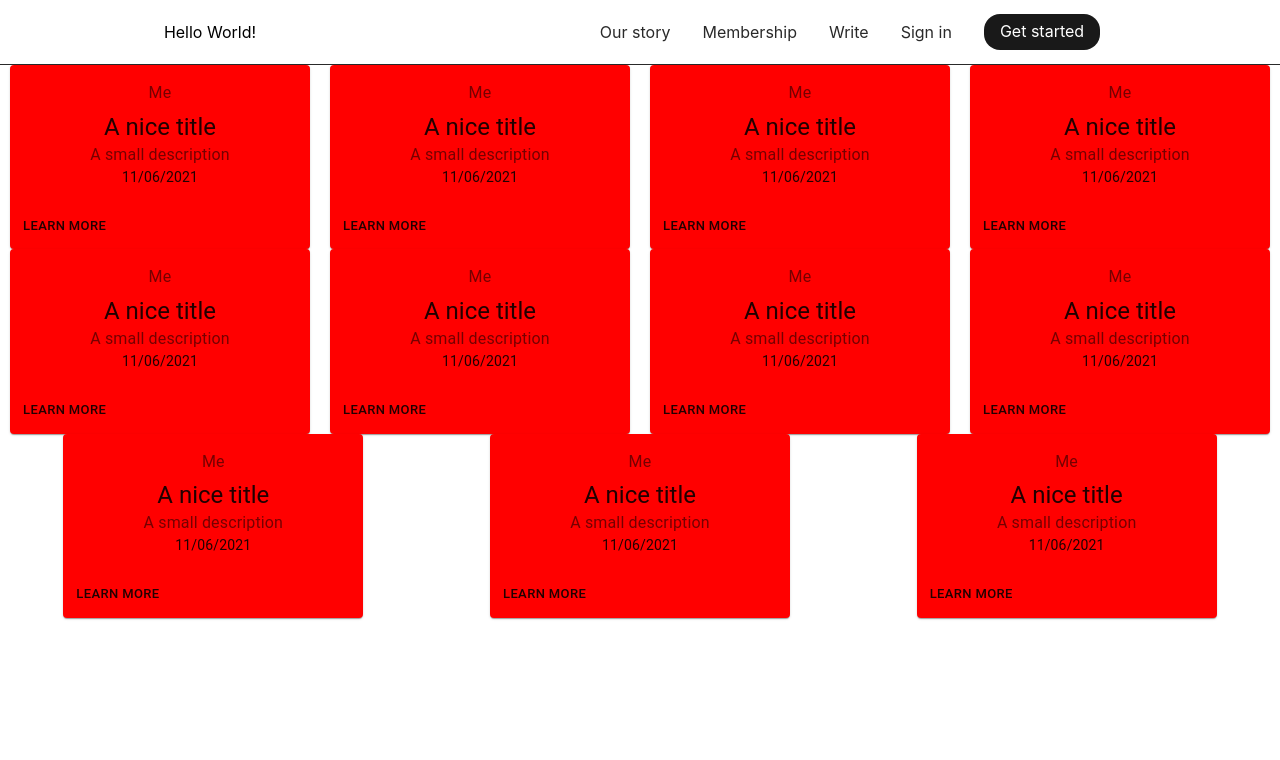
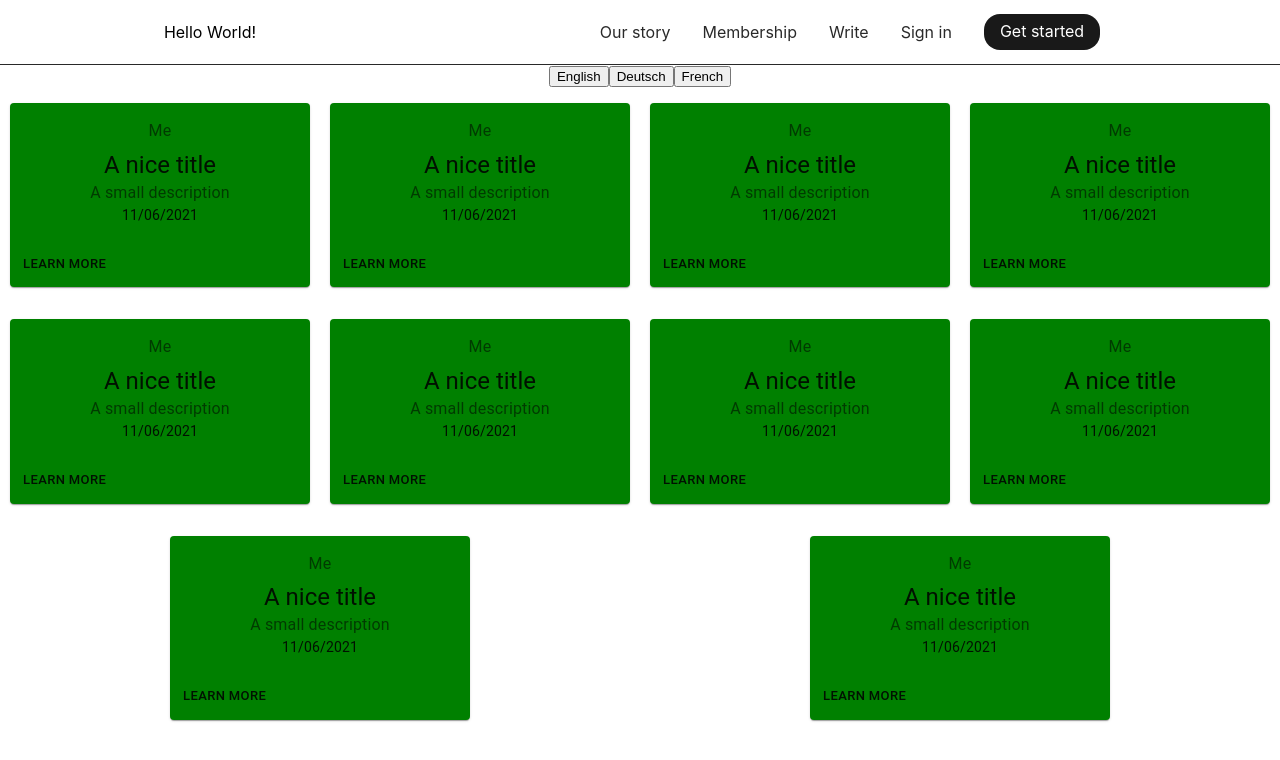
Before and after one commit to Epono/react-simple-app, a React (Create React App) app: page / in a window 1280 px wide. Shown: the top 760 px of the page. Built offline with nearby package versions, Linux system fonts and the light colour scheme.

Commit message:
i18n, padding, color

```diff
--- a/package.json
+++ b/package.json
@@ -7,9 +7,14 @@
     "@testing-library/jest-dom": "^5.11.4",
     "@testing-library/react": "^11.1.0",
     "@testing-library/user-event": "^12.1.10",
+    "i18next": "^20.3.2",
+    "i18next-browser-languagedetector": "^6.1.2",
+    "i18next-http-backend": "^1.2.6",
+    "luxon": "^1.27.0",
     "node-sass": "^6.0.0",
     "react": "^17.0.2",
     "react-dom": "^17.0.2",
+    "react-i18next": "^11.11.0",
     "react-scripts": "4.0.3",
     "web-vitals": "^1.0.1"
   },
--- a/src/App.js
+++ b/src/App.js
@@ -1,83 +1,96 @@
-import logo from './logo.svg';
-import './App.css';
-import { Header } from './components/header/Header.js';
-import { ArticleCard } from './components/article-card/ArticleCard.js';
-import { CardsList } from './components/cards-list/CardsList.js';
+import "./App.css";
+import { Header } from "./components/header/Header.js";
+import { CardsList } from "./components/cards-list/CardsList.js";
+import { useTranslation } from "react-i18next";
+
+const lngs = {
+  en: { nativeName: "English" },
+  de: { nativeName: "Deutsch" },
+  fr: { nativeName: "French" },
+};
 
 function App() {
+  const { t, i18n } = useTranslation();
+
   const articles = [
     {
-      author: 'Me',
-      title: 'A nice title',
-      description: 'A small description',
-      date: '11/06/2021',
+      author: "Me",
+      title: "A nice title",
+      description: "A small description",
+      date: "11/06/2021",
     },
     {
-      author: 'Me',
-      title: 'A nice title',
-      description: 'A small description',
-      date: '11/06/2021',
+      author: "Me",
+      title: "A nice title",
+      description: "A small description",
+      date: "11/06/2021",
     },
     {
-      author: 'Me',
-      title: 'A nice title',
-      description: 'A small description',
-      date: '11/06/2021',
+      author: "Me",
+      title: "A nice title",
+      description: "A small description",
+      date: "11/06/2021",
     },
     {
-      author: 'Me',
-      title: 'A nice title',
-      description: 'A small description',
-      date: '11/06/2021',
+      author: "Me",
+      title: "A nice title",
+      description: "A small description",
+      date: "11/06/2021",
     },
     {
-      author: 'Me',
-      title: 'A nice title',
-      description: 'A small description',
-      date: '11/06/2021',
+      author: "Me",
+      title: "A nice title",
+      description: "A small description",
+      date: "11/06/2021",
     },
     {
-      author: 'Me',
-      title: 'A nice title',
-      description: 'A small description',
-      date: '11/06/2021',
+      author: "Me",
+      title: "A nice title",
+      description: "A small description",
+      date: "11/06/2021",
     },
     {
-      author: 'Me',
-      title: 'A nice title',
-      description: 'A small description',
-      date: '11/06/2021',
+      author: "Me",
+      title: "A nice title",
+      description: "A small description",
+      date: "11/06/2021",
     },
     {
-      author: 'Me',
-      title: 'A nice title',
-      description: 'A small description',
-      date: '11/06/2021',
+      author: "Me",
+      title: "A nice title",
+      description: "A small description",
+      date: "11/06/2021",
     },
     {
-      author: 'Me',
-      title: 'A nice title',
-      description: 'A small description',
-      date: '11/06/2021',
+      author: "Me",
+      title: "A nice title",
+      description: "A small description",
+      date: "11/06/2021",
     },
     {
-      author: 'Me',
-      title: 'A nice title',
-      description: 'A small description',
-      date: '11/06/2021',
+      author: "Me",
+      title: "A nice title",
+      description: "A small description",
+      date: "11/06/2021",
     },
-    {
-      author: 'Me',
-      title: 'A nice title',
-      description: 'A small description',
-      date: '11/06/2021',
-    },
-  ]
+  ];
 
   return (
     <>
       <Header />
       <div className="App">
+        <div>
+          {Object.keys(lngs).map((lng) => (
+            <button
+              key={lng}
+              style={{ fontWeight: i18n.language === lng ? "bold" : "normal" }}
+              type="submit"
+              onClick={() => i18n.changeLanguage(lng)}
+            >
+              {lngs[lng].nativeName}
+            </button>
+          ))}
+        </div>
         {/* <header className="App-header">
           <img src={logo} className="App-logo" alt="logo" />
           <p>
--- a/src/components/article-card/ArticleCard.js
+++ b/src/components/article-card/ArticleCard.js
@@ -1,16 +1,23 @@
-import { Card, CardActions, CardContent, Button, Typography } from '@material-ui/core';
-import { makeStyles } from '@material-ui/core/styles';
+import {
+  Card,
+  CardActions,
+  CardContent,
+  Button,
+  Typography,
+} from "@material-ui/core";
+import { makeStyles } from "@material-ui/core/styles";
+import { useTranslation } from "react-i18next";
 
 const useStyles = makeStyles({
   root: {
-    backgroundColor: 'red',
-    color: props => props.color,
+    backgroundColor: "green",
+    color: (props) => props.color,
   },
 });
 
 export const ArticleCard = ({ title, description, author, date, ...props }) => {
-
   const classes = useStyles(props);
+  const { t } = useTranslation();
 
   return (
     <Card className={classes.root}>
@@ -21,16 +28,14 @@ export const ArticleCard = ({ title, description, author, date, ...props }) => {
         <Typography variant="h5" component="h2">
           {title}
         </Typography>
-        <Typography color="textSecondary">
-          {description}
-        </Typography>
+        <Typography color="textSecondary">{description}</Typography>
         <Typography variant="body2" component="p">
           {date}
         </Typography>
       </CardContent>
       <CardActions>
-        <Button size="small">Learn More</Button>
+        <Button size="small">{t("articles.learn_more")}</Button>
       </CardActions>
     </Card>
-  )
-}
+  );
+};
--- a/src/components/cards-list/CardsList.js
+++ b/src/components/cards-list/CardsList.js
@@ -1,14 +1,11 @@
-import { ArticleCard } from '../article-card/ArticleCard.js';
-import Box from '@material-ui/core/Box';
-import { unsupportedProp } from '@material-ui/core';
-
+import { ArticleCard } from "../article-card/ArticleCard.js";
+import Box from "@material-ui/core/Box";
 
 export const CardsList = ({ articles }) => {
-
   return (
     <Box display="flex" justifyContent="space-around" flexWrap="wrap">
-      {articles.map((article) =>
-        <Box width={300}>
+      {articles.map((article) => (
+        <Box width={300} my={2}>
           <ArticleCard
             author={article.author}
             title={article.title}
@@ -16,7 +13,7 @@ export const CardsList = ({ articles }) => {
             date={article.date}
           />
         </Box>
-      )}
+      ))}
     </Box>
-  )
-}
+  );
+};
--- a/src/components/header/Header.js
+++ b/src/components/header/Header.js
@@ -1,17 +1,29 @@
-import './Header.css';
+import { useTranslation } from "react-i18next";
+import "./Header.css";
 
 export const Header = () => {
+  const { t } = useTranslation();
 
-    return (
-        <div className="header-root">
-            <div>Hello World!</div>
-            <div className="header-right">
-                <a href="" className="header-item">Our story</a>
-                <a href="" className="header-item">Membership</a>
-                <a href="" className="header-item">Write</a>
-                <a href="" className="header-item">Sign in</a>
-                <a href="" className="header-item header-item-highlighted">Get started</a>
-            </div>
-        </div>
-    )
-}
+  return (
+    <div className="header-root">
+      <div>{t("header.welcome")}</div>
+      <div className="header-right">
+        <a href="" className="header-item">
+          {t("header.our_story")}
+        </a>
+        <a href="" className="header-item">
+          {t("header.membership")}
+        </a>
+        <a href="" className="header-item">
+          {t("header.write")}
+        </a>
+        <a href="" className="header-item">
+          {t("header.sign_in")}
+        </a>
+        <a href="" className="header-item header-item-highlighted">
+          {t("header.get_started")}
+        </a>
+      </div>
+    </div>
+  );
+};
--- /dev/null
+++ b/src/i18n.js
@@ -0,0 +1,82 @@
+import i18n from "i18next";
+import { initReactI18next } from "react-i18next";
+import LanguageDetector from "i18next-browser-languagedetector";
+import Backend from "i18next-http-backend";
+import { DateTime } from "luxon";
+
+i18n
+  // i18next-http-backend
+  // loads translations from your server
+  // https://github.com/i18next/i18next-http-backend
+  //   .use(Backend)
+  // detect user language
+  // learn more: https://github.com/i18next/i18next-browser-languageDetector
+  .use(LanguageDetector)
+  // pass the i18n instance to react-i18next.
+  .use(initReactI18next)
+  // init i18next
+  // for all options read: https://www.i18next.com/overview/configuration-options
+  .init({
+    debug: true,
+    fallbackLng: "en",
+    interpolation: {
+      escapeValue: false, // not needed for react as it escapes by default
+      format: (value, format, lng) => {
+        if (value instanceof Date) {
+          return DateTime.fromJSDate(value)
+            .setLocale(lng)
+            .toLocaleString(DateTime[format]);
+        }
+        return value;
+      },
+    },
+    resources: {
+      en: {
+        translation: {
+          header: {
+            welcome: "Hello World!",
+            our_story: "Our story",
+            membership: "Membership",
+            write: "Write",
+            sign_in: "Sign in",
+            get_started: "Get started",
+          },
+          articles: {
+            learn_more: "Learn more",
+          },
+        },
+      },
+      de: {
+        translation: {
+          header: {
+            welcome: "Hallo Welt !",
+            our_story: "Unsere Geschichte",
+            membership: "Mitgliedschaft",
+            write: "Schreiben",
+            sign_in: "Einloggen",
+            get_started: "Loslegen",
+          },
+          articles: {
+            learn_more: "Mehr erfahren",
+          },
+        },
+      },
+      fr: {
+        translation: {
+          header: {
+            welcome: "Allo le monde!",
+            our_story: "Notre histoire",
+            membership: "Abonnement",
+            write: "Écrire",
+            sign_in: "Se connecter",
+            get_started: "Commencer",
+          },
+          articles: {
+            learn_more: "En savoir plus",
+          },
+        },
+      },
+    },
+  });
+
+export default i18n;
```
Also changed, not shown: public/locales/de/translation.json (added, +15 -0 lines), public/locales/en/translation.json (added, +15 -0 lines), public/locales/fr/translation.json (added, +15 -0 lines), src/index.js (+7 -6 lines), 1 other file (tests, documents, lock files or other folders).
